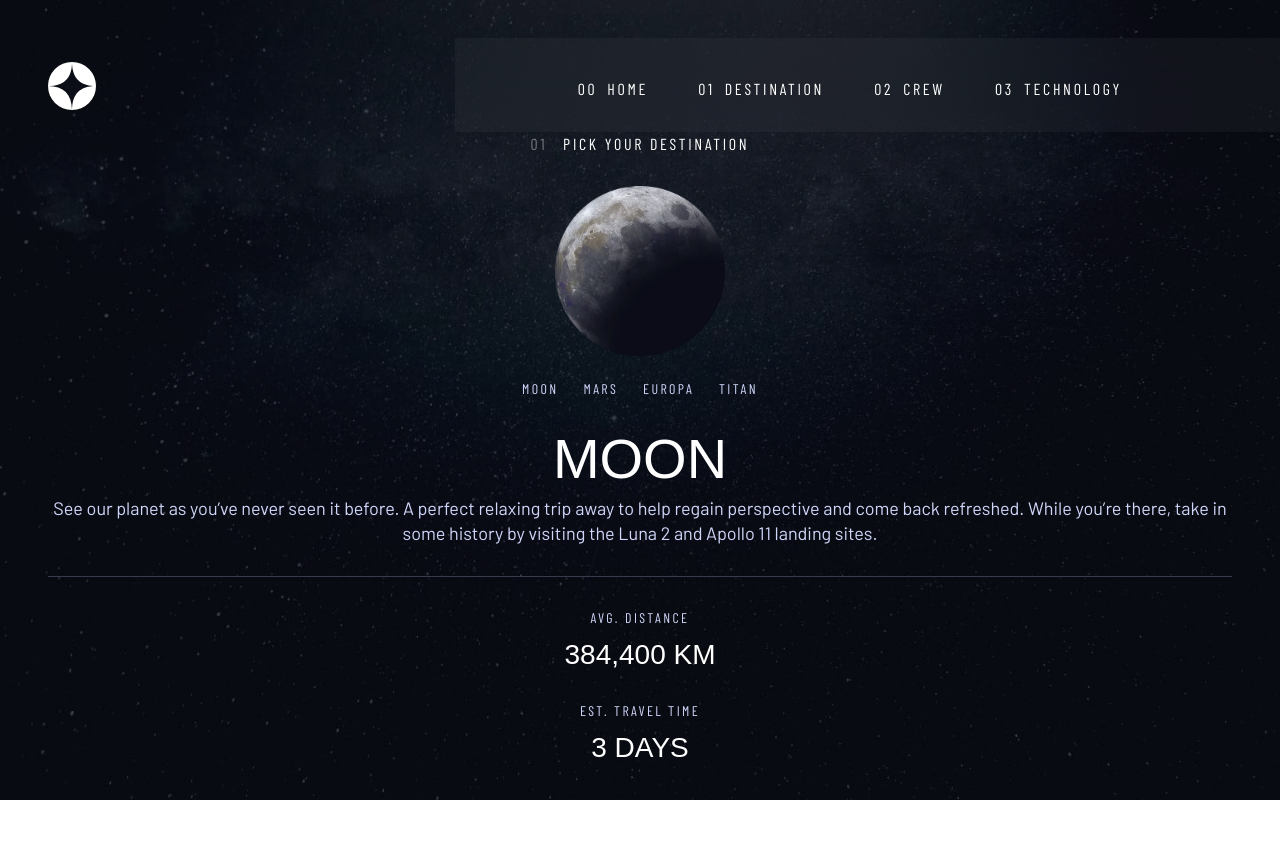
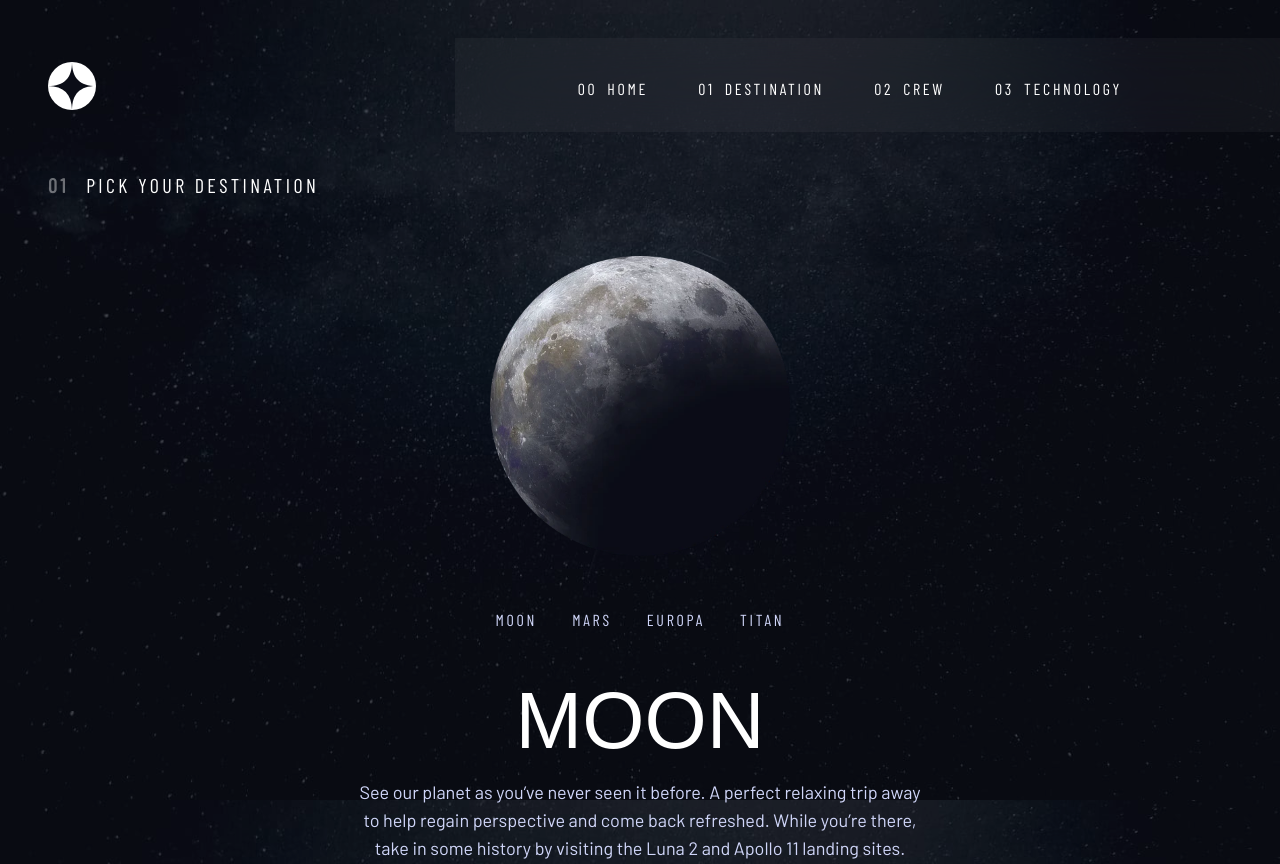
Before and after one commit to JorgeAMendoza/space-tourism-site, a Next.js app: page /destinations in a window 1280 px wide. Shown: the top 864 px of the page. Before the commit the page ends 800 px from the top, so only its background shows below. Built offline with nearby package versions, Linux system fonts and the light colour scheme; a web font is replaced by a local one.

Commit message:
style for tablet view
apply css styles for tablet view, move some classes to the util module.

```diff
--- a/app/destinations/components/Planet/planet.module.css
+++ b/app/destinations/components/Planet/planet.module.css
@@ -34,7 +34,7 @@
 
 .planetNav {
   grid-area: nav;
-  margin-block-start: 2rem;
+  margin-block-start: 5.2rem;
   animation: fade-in 0.5s ease-in-out;
 }
 
@@ -67,6 +67,8 @@
   color: var(--purple-text);
   border-bottom: 1px solid #383b4b;
   padding-bottom: 3rem;
+  width: min(100%, 57.3rem);
+  margin: 0 auto;
 }
 
 .planetStats {
@@ -97,3 +99,41 @@
 .stat p:last-of-type {
   font-size: 2.8rem;
 }
+
+@media screen and (min-width: 768px) {
+  .planet {
+    margin-block-start: 5.6rem;
+    padding-bottom: 0;
+  }
+
+  .planetImage {
+    width: 30rem;
+    height: 30rem;
+  }
+
+  .planetDescription {
+    margin-block-start: 3.3rem;
+  }
+
+  .planetText {
+    margin-block-start: 0.45rem;
+    padding-bottom: 4.7rem;
+  }
+
+  .planetStats {
+    display: grid;
+    gap: 8rem;
+    grid-template-columns: 1fr 1fr;
+    margin-block-start: 2.8rem;
+  }
+
+  .stat p:first-of-type {
+    margin-block-end: 0.5rem;
+  }
+
+  .stat:first-of-type {
+    margin-block-end: 0;
+    justify-content: end;
+    align-items: start;
+  }
+}
--- a/app/destinations/components/PlanetSlider/planet-slider.module.css
+++ b/app/destinations/components/PlanetSlider/planet-slider.module.css
@@ -11,3 +11,14 @@
   letter-spacing: 0.236rem;
   color: var(--purple-text);
 }
+
+@media screen and (min-width: 768px) {
+  .planetNavigation {
+    gap: 3.5rem;
+  }
+
+  .planetNavigation li > button {
+    font-size: 1.6rem;
+    letter-spacing: 0.27rem;
+  }
+}
--- a/app/destinations/destinations.module.css
+++ b/app/destinations/destinations.module.css
@@ -3,5 +3,15 @@
 }
 
 .pageTitle {
-  composes: title from '../../styles/utils.module.css';
+  composes: title from '../../styles/utils/fonts.module.css';
 }
+
+@media screen and (min-width: 768px) {
+  .destinations {
+    margin-block-start: 3.8rem;
+  }
+
+  .pageTitle {
+    text-align: left;
+  }
+}
--- a/app/destinations/page.tsx
+++ b/app/destinations/page.tsx
@@ -14,7 +14,7 @@ const DestinationsPage = () => {
   return (
     <section className={style.destinations}>
       <h1 className={`${barlowCondensed.className} ${style.pageTitle}`}>
-        <span>01</span> pick your destination
+        <p>01</p> pick your destination
       </h1>
 
       <PlanetSlider destinations={data} />
--- a/styles/utils.module.css
+++ b/styles/utils.module.css
@@ -1,19 +1,6 @@
 .container {
   width: 87%;
   margin: 0 auto;
-}
-
-.title {
-  font-size: 1.6rem;
-  color: var(--light-text);
-  text-align: center;
-  text-transform: uppercase;
-  letter-spacing: 0.27rem;
-}
-
-.title span {
-  opacity: 0.4;
-  margin-right: 1rem;
 }
 
 @media screen and (min-width: 768px) {
@@ -37,6 +24,7 @@
 @media screen and (min-width: 768px) {
   .basetext {
     font-size: 1.6rem;
+    line-height: 2.8rem;
   }
 }
 
--- a/styles/utils/fonts.module.css
+++ b/styles/utils/fonts.module.css
@@ -5,3 +5,29 @@
   font-size: 5.6rem;
   line-height: 1.3;
 }
+
+.title {
+  font-size: 1.6rem;
+  color: var(--light-text);
+  text-align: center;
+  text-transform: uppercase;
+  letter-spacing: 0.27rem;
+}
+
+.title p {
+  display: inline-block;
+  opacity: 0.4;
+  margin-right: 1rem;
+  font-weight: bold;
+}
+
+@media screen {
+  .heading-m {
+    font-size: 8rem;
+  }
+
+  .title {
+    font-size: 2rem;
+    letter-spacing: 0.338rem;
+  }
+}
```
